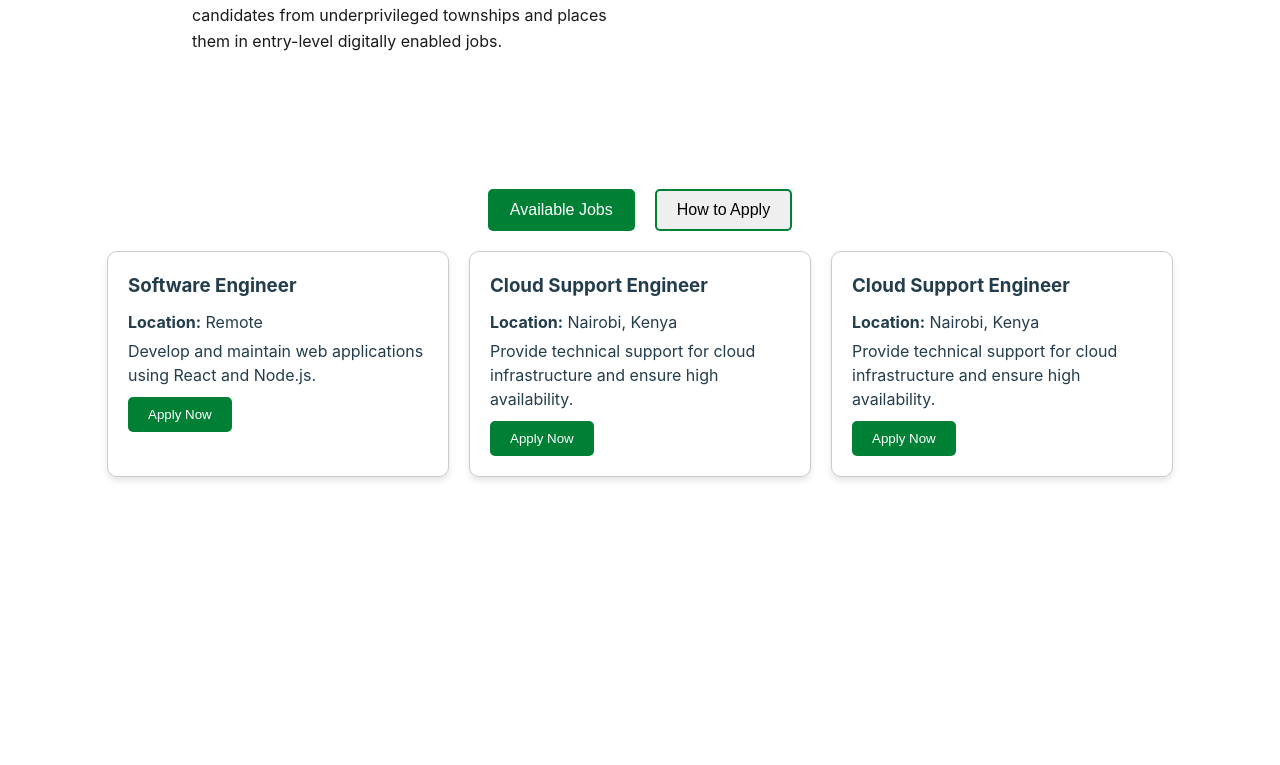
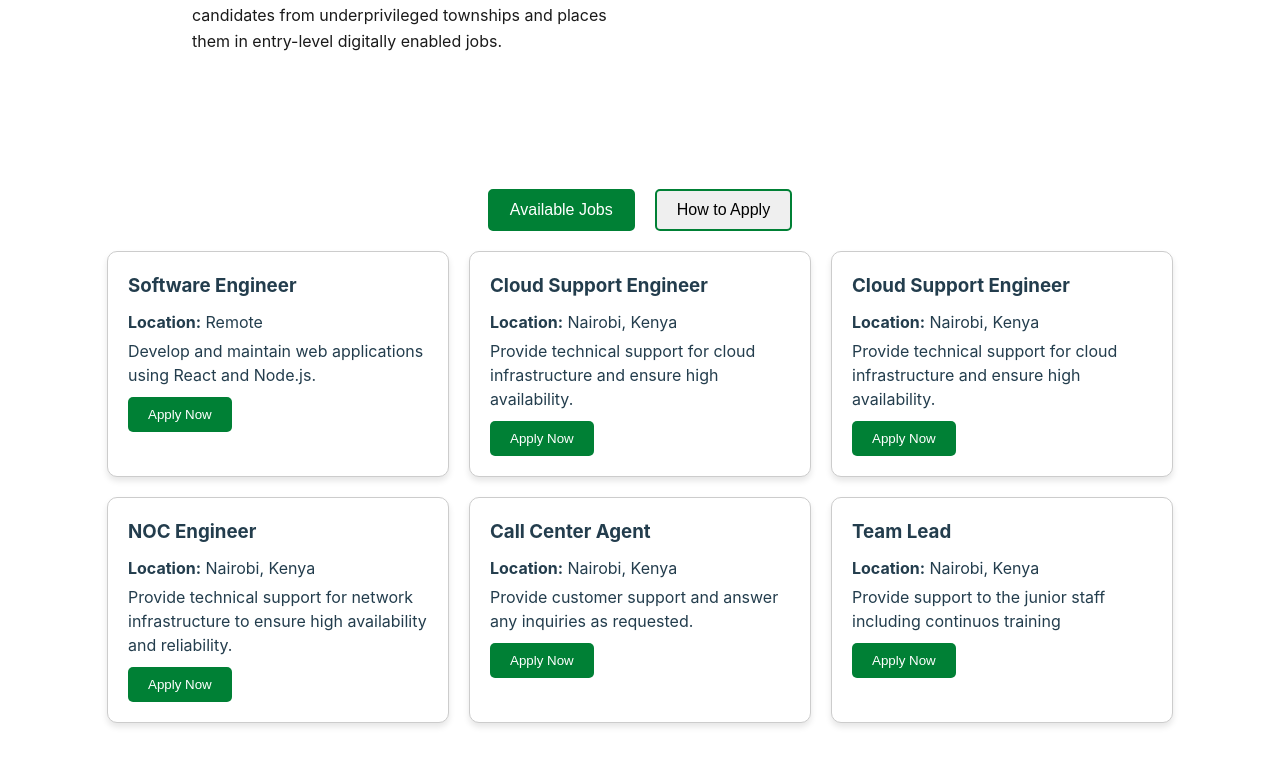
Before and after one commit to k-malongo/PeakReachCallCenter, a React (Vite) app: page /careers in a window 1280 px wide. Shown: the part 656-1421 px from the top of the page. Before the commit the page ends 1253 px from the top, so only its background shows below. Built offline with nearby package versions, Linux system fonts and the light colour scheme.

Commit message:
add analytics

```diff
--- a/package.json
+++ b/package.json
@@ -14,6 +14,7 @@
     "@emotion/styled": "^11.13.0",
     "@mui/icons-material": "^5.16.6",
     "@mui/material": "^5.16.6",
+    "@vercel/analytics": "^1.4.1",
     "emailjs-com": "^3.2.0",
     "leaflet": "^1.9.4",
     "react": "^18.3.1",
--- a/src/App.jsx
+++ b/src/App.jsx
@@ -2,6 +2,7 @@ import "./App.css";
 import { BrowserRouter as Router, Route, Routes } from "react-router-dom";
 
 import { useEffect, useState } from "react";
+import { Analytics } from "@vercel/analytics/react"
 import { useLocation } from "react-router-dom";
 
 import Navbar from "./components/Navbar.jsx";
@@ -49,6 +50,8 @@ function App() {
   };
   return (
     <>
+      <Analytics />
+
       <Routes>
         <Route
           path="/"
@@ -73,6 +76,7 @@ function App() {
         <Route path="/careers" element={<Careers />} />
         <Route path="/careers/apply/:jobId" element={<ApplyPage />} />
       </Routes>
+
     </>
   );
 }
--- a/src/components/ApplyPage.jsx
+++ b/src/components/ApplyPage.jsx
@@ -51,7 +51,7 @@ export default function ApplyPage() {
     emailData.append("message", formData.message);
     emailData.append("cv", formData.cv);
 
-    fetch("https://vercel.com/kmalongos-projects/email-backend/5MPQUJzAJBzzq3QUtkqUpFLwdn9C", {
+    fetch("https://email-backend-engqrtvyn-kmalongos-projects.vercel.app/", {
       method: "POST",
       body: emailData,
     })
--- a/src/components/Header.jsx
+++ b/src/components/Header.jsx
@@ -42,7 +42,7 @@ export default function Header() {
             <div className="icon">
               <PhoneIcon className="icon-color"/>
               <p>
-                <span hidden>phone: </span>+254797561335/+254780520824
+                <span hidden>phone: </span><a href="tel:+254797561335">254797561335/+254780520824</a>+
               </p>
             </div>
           </div>
--- a/src/components/JobAdvertisement.jsx
+++ b/src/components/JobAdvertisement.jsx
@@ -32,6 +32,27 @@ export default function JobAdvertisement() {
       location: "Nairobi, Kenya",
       description:
         "Provide technical support for cloud infrastructure and ensure high availability.",
+    },
+    {
+      id: 3,
+      title: "NOC Engineer",
+      location: "Nairobi, Kenya",
+      description:
+        "Provide technical support for network infrastructure to ensure high availability and reliability.",
+    },
+    {
+      id: 3,
+      title: "Call Center Agent",
+      location: "Nairobi, Kenya",
+      description:
+        "Provide customer support and answer any inquiries as requested.",
+    },
+    {
+      id: 3,
+      title: "Team Lead",
+      location: "Nairobi, Kenya",
+      description:
+        "Provide support to the junior staff including continuos training",
     },
   ];
 
```
Also changed, not shown: 1 other file (tests, documents, lock files or other folders).
